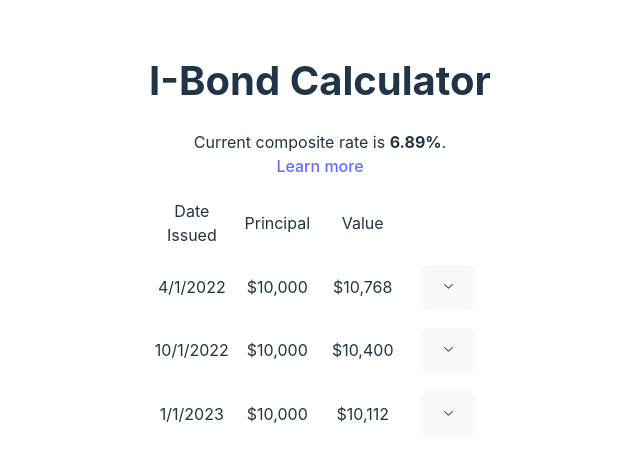
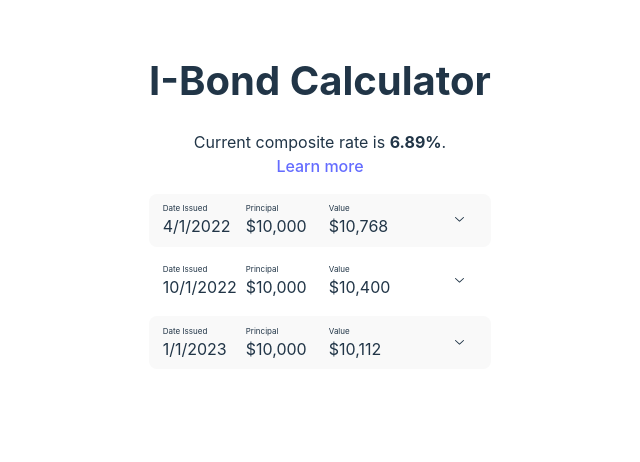
Before and after one commit to forcey/ibond.fyi, a React (Vite) app: page / in a window 1280 px wide. Shown: the top 462 px of the page, without its empty margins (320-960 px from the left). Built offline with nearby package versions, Linux system fonts and the light colour scheme.

Commit message:
More styling

```diff
--- a/src/components/TableInput.css
+++ b/src/components/TableInput.css
@@ -4,11 +4,17 @@
     justify-content: flex-start;
     align-items: center;
     margin: 0.5rem 0;
+    padding-left: 0.6em;
 }
 
 .tableCell {
-    padding: 5px;
-    width: calc(25% - 10px);
+    padding: 4px;
+    width: calc(25% - 8px);
+    text-align: left;
+}
+
+.tableCell .label {
+    font-size: 50%;
 }
 
 /* reset */
@@ -24,3 +30,17 @@ h3 {
 .AccordionTrigger[data-state='open']>.AccordionChevron {
     transform: rotate(180deg);
 }
+
+.AccordionItem {
+    border-radius: 8px;
+}
+
+.AccordionItem:nth-child(odd) {
+    background: #1a1a1a;
+}
+
+@media (prefers-color-scheme: light) {
+    .AccordionItem:nth-child(odd) {
+        background: #f9f9f9;
+    }
+}
--- a/src/components/TableInput.tsx
+++ b/src/components/TableInput.tsx
@@ -3,6 +3,13 @@ import { ChevronDownIcon } from '@radix-ui/react-icons';
 import { Bond } from '../model/bond';
 import { formatDollars, formatPercent } from '../utils/math';
 import './TableInput.css';
+
+function TableCell({ label, children, style }: { label?: string, children: React.ReactNode, style?: React.CSSProperties }): JSX.Element {
+    return <div className='tableCell' style={style}>
+        {label && <div className='label'>{label}</div>}
+        <div className='text'>{children}</div>
+    </div>;
+}
 
 function BondRow({ bond }: { bond: Bond }): JSX.Element {
     const values = bond.calculateValue().reverse();
@@ -13,17 +20,17 @@ function BondRow({ bond }: { bond: Bond }): JSX.Element {
     </div>);
     const latestValue = values[0].value * values[0].multiplier;
 
-    return <Accordion.Item value={bond.id}>
+    return <Accordion.Item value={bond.id} className="AccordionItem">
         <Accordion.Header>
             <div className='tableRow'>
-                <div className='tableCell'>{bond.dateIssued.toLocaleDateString("en-US")}</div>
-                <div className='tableCell'>{formatDollars(bond.principal)}</div>
-                <div className='tableCell'>{formatDollars(latestValue)}</div>
-                <div className='tableCell'>
+                <TableCell label="Date Issued">{bond.dateIssued.toLocaleDateString("en-US")}</TableCell>
+                <TableCell label="Principal">{formatDollars(bond.principal)}</TableCell>
+                <TableCell label="Value">{formatDollars(latestValue)}</TableCell>
+                <TableCell style={{ "width": "auto", "marginLeft": "auto" }}>
                     <Accordion.Trigger className='AccordionTrigger'>
                         <ChevronDownIcon className="AccordionChevron" aria-hidden />
                     </Accordion.Trigger>
-                </div>
+                </TableCell>
             </div>
         </Accordion.Header>
         <Accordion.Content>
@@ -35,11 +42,6 @@ function BondRow({ bond }: { bond: Bond }): JSX.Element {
 export default function TableInput({ bonds }: { bonds: Bond[] }): JSX.Element {
     const tableRows = bonds.map(bond => <BondRow bond={bond} key={bond.id} />);
     return <div>
-        <div className='tableRow'>
-            <div className='tableCell'>Date Issued</div>
-            <div className='tableCell'>Principal</div>
-            <div className='tableCell'>Value</div>
-        </div>
         <Accordion.Root type='multiple'>
             {tableRows}
         </Accordion.Root>
--- a/src/index.css
+++ b/src/index.css
@@ -43,7 +43,7 @@ button {
   font-size: 1em;
   font-weight: 500;
   font-family: inherit;
-  background-color: #1a1a1a;
+  /* background-color: #1a1a1a; */
   cursor: pointer;
   transition: border-color 0.25s;
 }
@@ -63,7 +63,7 @@ button:focus-visible {
   a:hover {
     color: #747bff;
   }
-  button {
+  /* button {
     background-color: #f9f9f9;
-  }
+  } */
 }
```
